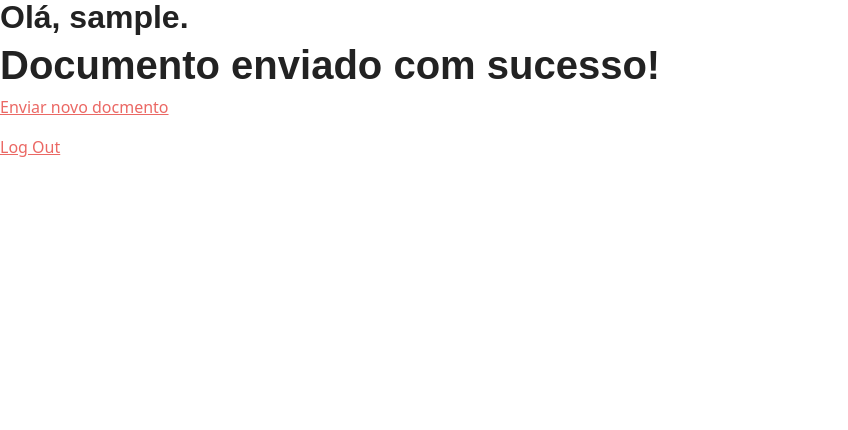
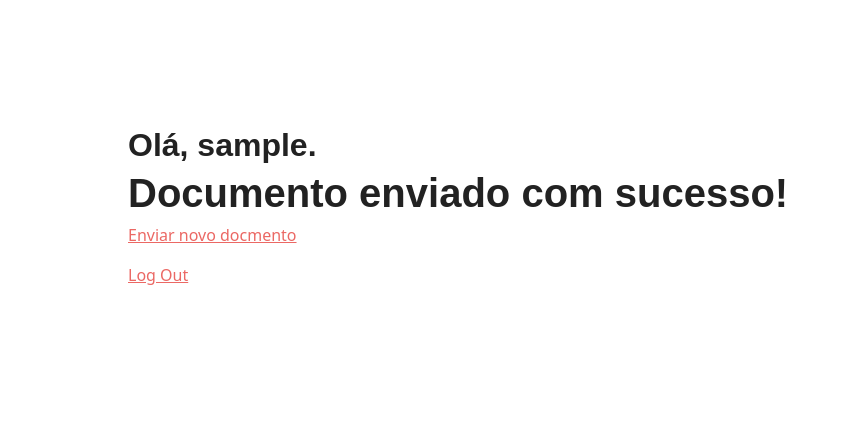
Before and after one commit to Garagem-do-Ze/upload-files, a Django app: page /upload/up in a window 1280 px wide. Shown: the top 430 px of the page, without its empty margins (0-848 px from the left). Run offline with Django 4.2, Linux system fonts and the light colour scheme; a user stored in the database is signed in; tables that the repository leaves empty hold one stand-in row (values such as "Sample post"); some libraries are stand-ins or nearby versions; some web fonts are replaced.

Commit message:
Fix spaces

```diff
--- a/upfiles/templates/home.html
+++ b/upfiles/templates/home.html
@@ -2,6 +2,7 @@
 {% block title %}Sistema de Upload de Documentos - Garagem do Zé{% endblock %}
 {% block content %}
 
+<div style="padding:7%">
   {% if user.is_authenticated %}
     Olá, {{ user.username }}.
     <p><a href="{% url 'logout' %}">Log Out</a></p>
@@ -28,5 +29,6 @@
       location = "{% url 'login' %}";
     </script>
   {% endif %}
+</div>
 
 {% endblock %}
--- a/upfiles/upload/templates/success/index.html
+++ b/upfiles/upload/templates/success/index.html
@@ -2,6 +2,7 @@
 {% block title %}Login{% endblock %}
 {% block content %}
 
+<div style="padding:10%">
   {% if user.is_authenticated %}
   <h2>Olá, {{ user.username }}. </h2>
   <h1>
@@ -16,5 +17,6 @@
     location = "{% url 'login' %}";
   </script>
   {% endif %}
+</div>
 
 {% endblock %}
```
Lines whose indentation alone changed are shown as unchanged.
